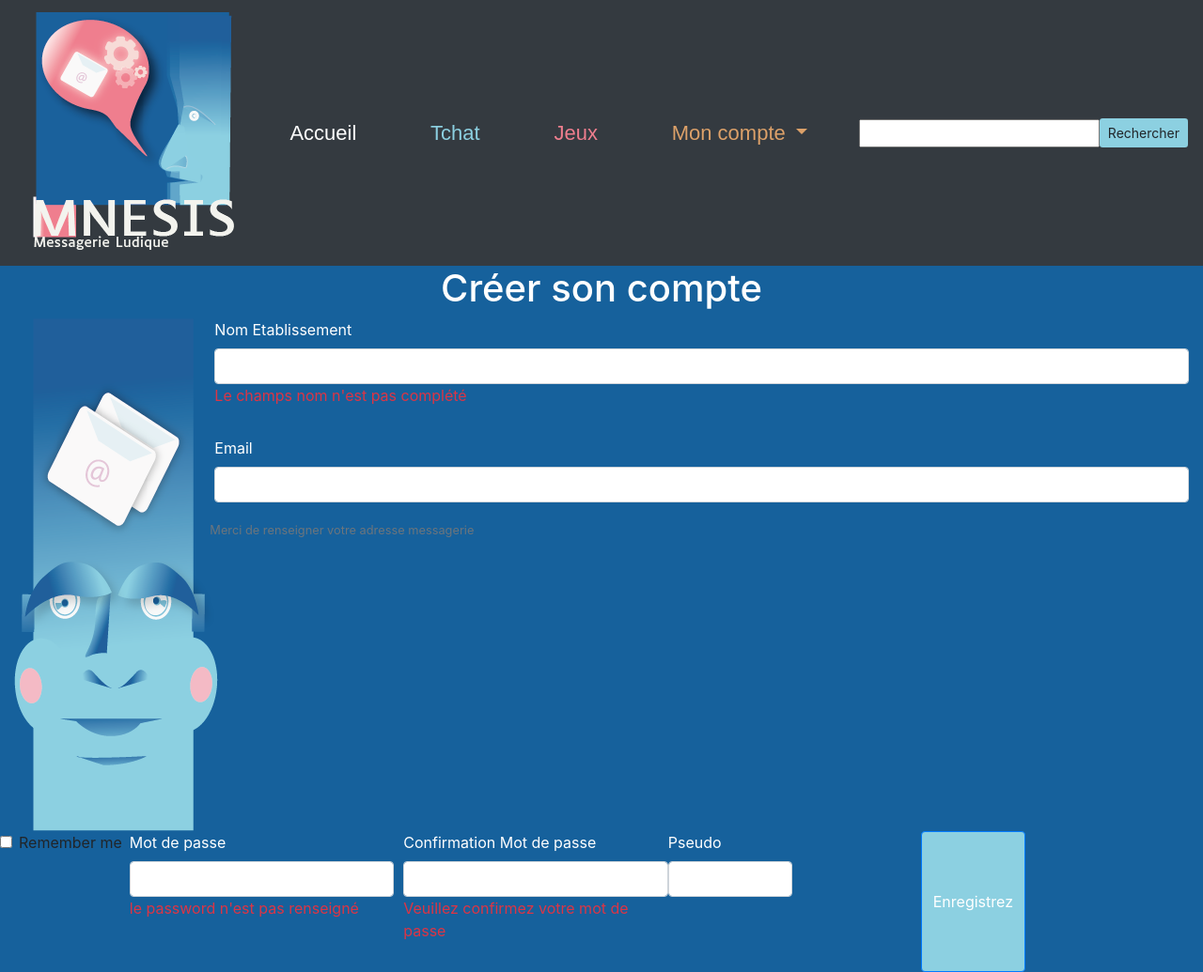
After one commit to Guijung/Mnasis-, a PHP site: page /subscribe-members.php in a window 1280 px wide. The commit adds this page. Shown: the whole page at 94% size. Run offline with PHP 8.4, Linux system fonts and the light colour scheme.

Commit message:
modif subscribe-member.php + modif css + modif controller

```diff
--- a/assets/css/style.css
+++ b/assets/css/style.css
@@ -1,33 +1,31 @@
 body {
   background-color: #16619c;
-
 }
-
-.logo {
- background-color: #16619c;
- }
+.dropdown-item {
+background-color:#16619c;
+}
 .nav-link0 {
-  font-family: Luciole, Arial, Helvetica, sans-serif;
+  font-family: "Luciole", Arial, Helvetica, sans-serif;
   font-size: 22px;
   color: #c7c7bf;
 }
 .nav-link1 {
-  font-family: Luciole, Arial, Helvetica, sans-serif;
+  font-family: "Luciole", Arial, Helvetica, sans-serif;
   font-size: 22px;
   color: #c7c7bf;
 }
 .nav-link2 {
-  font-family: Luciole, Arial, Helvetica, sans-serif;
+  font-family: "Luciole", Arial, Helvetica, sans-serif;
   font-size: 22px;
   color: #8cd0e1;
 }
 .nav-link3 {
-  font-family: Luciole, Arial, Helvetica, sans-serif;
+  font-family: "Luciole", Arial, Helvetica, sans-serif;
   font-size: 22px;
   color: #EF7E8E;
 }
 .nav-link4 {
-  font-family: Luciole, Arial, Helvetica, sans-serif;
+  font-family: "Luciole", Arial, Helvetica, sans-serif;
   font-size: 22px;
   color: #dda169;
 }
--- a/config.php
+++ b/config.php
@@ -1,7 +1,7 @@
 <?php
 //Constante pour la connexion à la base de données
 define('SQL_HOST', 'localhost');
-define('SQL_DBNAME', 'mnesis');
-define('SQL_USER', 'toto');
-define('SQL_PWD', 'toto');
-define('SQL_PREFIX', '`g645gd456_');
+define('SQL_DBNAME', 'mnosis');
+define('SQL_USER', 'root');
+define('SQL_PWD', '');
+define('SQL_PREFIX', '`dp2020mns_');
--- a/controllers/logincountController.php
+++ b/controllers/login-controller.php
@@ -1,4 +1,10 @@
 <?php
+// Declaration des constantes
+define('MAIL_ERROR_WRONG', 'Le format de l\'email est invalid' );
+define('MAIL_ERROR_EMPTY', 'le champs email n\'est pas complété');
+define('PASSWORD_ERROR_EMPTY', 'le champ password n\'est pas complété');
+define('LOGIN_ERROR', 'le mot de passe n\'est pas valide');
+
 $formErrors = [];
 //Vérification du formulaire de connexion
 if(isset($_POST['login'])){
--- a/controllers/suscribe-memberscontroller.php
+++ b/controllers/subscribe-members-controller.php
@@ -1,6 +1,13 @@
 <?php
-$formErrors = [];
-//Vérification du formulaire d'inscription
+define('MAIL_ERROR_WRONG', 'le mail n\'est pas conforme');
+define('MAIL_ERROR_EMPTY','le champs email n\'est pas complété');
+define('NAME_ERROR_EMPTY','Le champs nom n\'est pas complété');
+define('PASSWORD_ERROR_EMPTY','le  password n\'est pas renseigné');
+define('PASSWORDVERIFY_ERROR_EMPTY','Veuillez confirmez votre mot de passe');
+define('PASSWORD_ERROR_NOTEQUAL', 'Veuillez saisir le même mot de passe');
+define('USERNAME_ERROR_ALREADYUSED', 'Le pseudo n\'est pas disponible');
+define('MAIL_ERROR_ALREADYUSED', 'Le mail n\'est pas disponible');
+//Vérification du formulaire d'inscription/ register=nom du bouton de validation
 if(isset($_POST['register'])){
     $user = new users();
     /**
@@ -17,12 +24,12 @@ if(isset($_POST['register'])){
     }else{
         $formErrors['mail'] = MAIL_ERROR_EMPTY;
     }
-
-    if(!empty($_POST['username'])){
+}
+if(!empty($_POST['name'])){
         //J'hydrate mon instance d'objet user
-        $user->username = htmlspecialchars($_POST['username']);
+        $user->name = htmlspecialchars($_POST['name']);
     }else{
-        $formErrors['username'] = USERNAME_ERROR_EMPTY;
+        $formErrors['name'] = NAME_ERROR_EMPTY;
     }
 
     if(empty($_POST['password'])){
@@ -46,28 +53,28 @@ if(isset($_POST['register'])){
     if(empty($formErrors)){
         $isOk = true;
         //On vérifie si le pseudo est libre
-        if($user->checkUserUnavailabilityByFieldName(['username'])){
-            $formErrors['username'] = USERNAME_ERROR_ALREADYUSED;
-            $isOk = false;
-        }
-        //On vérifie si le mail est libre
-        if($user->checkUserUnavailabilityByFieldName(['mail'])){
-            $formErrors['mail'] = MAIL_ERROR_ALREADYUSED;
-            $isOk = false;
-        }
+        // if($user->checkUserUnavailabilityByFieldName(['name'])){
+        //     $formErrors['username'] = USERNAME_ERROR_ALREADYUSED;
+        //     $isOk = false;
+        // }
+        // //On vérifie si le mail est libre
+        // if($user->checkUserUnavailabilityByFieldName(['mail'])){
+        //     $formErrors['mail'] = MAIL_ERROR_ALREADYUSED;
+        //     $isOk = false;
+        // }
         //Si c'est bon on ajoute l'utilisateur
         if($isOk){
             $user->addUser();
         }
     }
-}
+
 //Traitement de la demande AJAX
 if(isset($_POST['fieldValue'])){
     //On vérifie que l'on a bien envoyé des données en POST
     if(!empty($_POST['fieldValue']) && !empty($_POST['fieldName'])){
         //On inclut les bons fichiers car dans ce contexte ils ne sont pas connu.
-        include_once '../config.php';
-        include_once '../models/members.php';
+        include_once './config.php';
+        include_once './models/members.php';
         $user = new users();
         $input = htmlspecialchars($_POST['fieldName']);
         $user->$input = htmlspecialchars($_POST['fieldValue']);
--- a/models/member.php
+++ b/models/member.php
@@ -16,7 +16,7 @@ class users{
      *
      * @var string
      */
-    private $table = SQL_PREFIX . 'users`';
+    private $table = SQL_PREFIX . 'ehpad`';
 //methode magique :Crée une instance PDO qui représente une connexion à la base
 //le constructeur initialise des propriétés à l'objet.
     public function __construct()
--- /dev/null
+++ b/subscribe-members.php
@@ -0,0 +1,98 @@
+<?php
+include 'config.php';
+include 'models/member.php';
+include 'controllers/subscribe-members-controller.php';
+include 'parts/header.php';
+?>
+
+<!-- Start container -->
+<div class="container-fluid">
+  <h1 class="text-white text-center">Créer son compte</h1>
+  <div class="row">
+    <!-- Start side image -->
+    <div class="col-2">
+      <img src="./assets/img/Mnesismess2.png" />
+    </div>
+    <!-- End side image -->
+    <!-- Start form -->
+
+    <div class="col-10">
+      <form action="subscribe-members.php" method="POST">
+
+        <!-- Start Name establishment fields-->
+        <div class="form-row">
+          <div class="form-group col-12 text-white">
+            <label for="inputname">Nom Etablissement</label>
+            <input type="text" class="form-control" id="name" name="name">
+            <?php if (isset($formErrors['name'])) { ?>
+          <p class="text-danger"><?= $formErrors['name'] ?></p>
+        <?php } else { ?>
+          <small id="passwordHelp" class="form-text text-muted">Merci de renseigner votre nom d'établissement</small>
+        <?php } ?>
+          </div>
+          <!-- End Name establishment field-->
+          <!-- Start Email field -->
+          <div class="form-group col-12 text-white">
+            <label for="inputmail">Email</label>
+            <input type="mail" class="form-control" id="email" name="mail">
+          </div>
+          <!--affiche erreur-->
+          <?php if (isset($formErrors['mail'])) { ?>
+            <p class="text-danger"><?= $formErrors['mail'] ?></p>
+          <?php } else { ?>
+            <small id="passwordHelp" class="form-text text-muted">Merci de renseigner votre adresse messagerie</small>
+          <?php } ?>
+        </div>
+    </div>
+    <div class="form-check mb-2 mr-sm-2">
+      <input class="form-check-input" type="checkbox" id="inlineFormCheck">
+      <label class="form-check-label" for="inlineFormCheck">
+        Remember me
+      </label>
+    </div>
+    <!-- End email field -->
+
+    <!-- Start password field -->
+    <div class="form-row">
+      <div class="form-group col-6 text-white">
+        <label for="inputpassword">Mot de passe</label>
+        <input type="password" class="form-control" id="Password" name="password">
+        <!--affiche erreur-->
+        <?php if (isset($formErrors['password'])) { ?>
+          <p class="text-danger"><?= $formErrors['password'] ?></p>
+        <?php } else { ?>
+          <small id="passwordHelp" class="form-text text-muted">Merci de renseigner votre mot de passe</small>
+        <?php } ?>
+      </div>
+      <div class="form-group col-6 text-white">
+        <label for="inputPassword4">Confirmation Mot de passe</label>
+        <input type="password" class="form-control" id="Password" name="passwordVerify">
+        <!--affiche erreur-->
+        <?php if (isset($formErrors['passwordVerify'])) { ?>
+          <p class="text-danger"><?= $formErrors['passwordVerify'] ?></p>
+        <?php } else { ?>
+          <small id="passwordVerifyHelp" class="form-text text-muted">Merci de confirmer votre mot de passe</small>
+        <?php } ?>
+      </div>
+    </div>
+    <!-- End password field -->
+
+    <!--start nickname field -->
+    <div class="form-row">
+      <div class="form-group col-6 text-white">
+        <label for="inputpassword">Pseudo</label>
+        <input type="login" class="form-control" id="inputLogin" name="username">
+      </div>
+    </div>
+    <!--end nickname field -->
+
+    <div class="form-row">
+      <button type="submit" class="btn btn-primary justify-center" name="register">Enregistrez</button>
+    </div>
+   </div>
+  </form>
+  <!-- End form -->
+</div>
+<!-- End container -->
+<?php include 'parts/footer.php';
+?>
```
Also changed, not shown: count.php (+20 -0 lines), login.php (+7 -18 lines), parts/header.php (+6 -3 lines), subscribe-members.php.php (deleted, +0 -87 lines), message.php (added).
